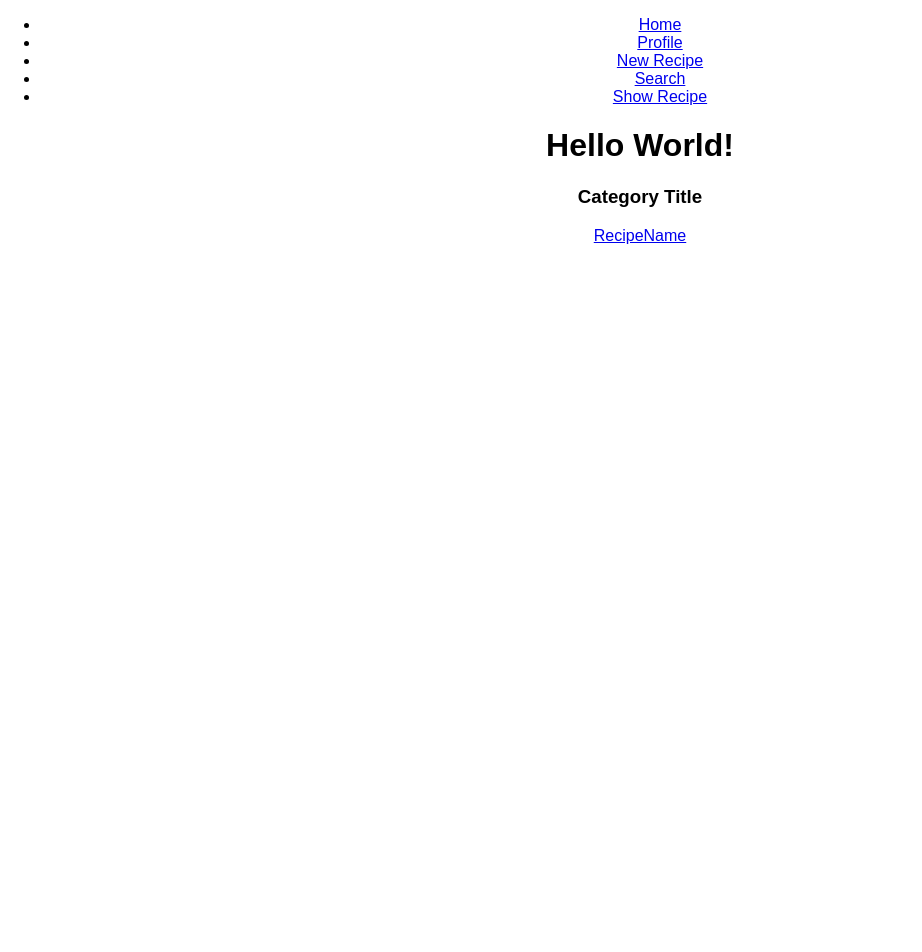
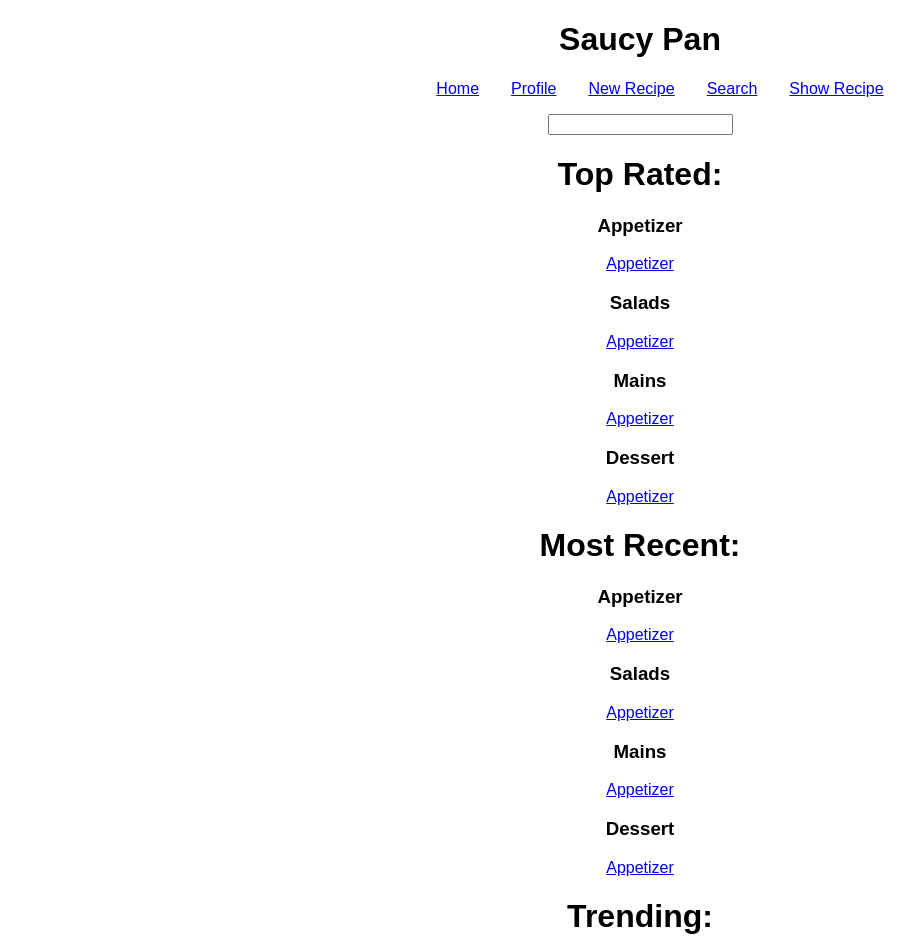
Before and after one commit to nyc-nighthawks-2017/saucypan-og-front-end, a React (Create React App) app: page / in a window 1280 px wide. Shown: the top 952 px of the page, without its empty margins (0-922 px from the left). Before the commit the page ends 800 px from the top, so only its background shows below. Built offline with nearby package versions, Linux system fonts and the light colour scheme.

Commit message:
Redo HomePage and Add contained components

```diff
--- a/src/App.js
+++ b/src/App.js
@@ -43,9 +43,7 @@ class App extends Component {
 
     return (
       <div className="App">
-        <NavBar handleClick = {this.handleClick} />
-        {page}
-        <CategoryDisplay recipe={recipe} />
+        <HomePage />
       </div>
     );
   }
--- a/src/components/categoryDisplay.js
+++ b/src/components/categoryDisplay.js
@@ -1,11 +1,11 @@
 import React from 'react';
-import RecipeLink from './recipeLink.js'
+import RecipeLink from './recipeLink.js';
 
 class CategoryDisplay extends React.Component {
   render() {
     return (
       <div>
-        <h3>Category Title</h3>
+        <h3>{this.props.title}</h3>
         <RecipeLink recipe={this.props.recipe}/>
       </div>
     )
--- a/src/components/homePage.js
+++ b/src/components/homePage.js
@@ -1,9 +1,28 @@
 import React from 'react';
+import NavBar from './navBar.js';
+import CategoryDisplay from './categoryDisplay.js';
+import SearchRecipesForm from './searchRecipesForm.js'
+import TopRatedDisplay from './topRatedDisplay.js';
+import MostRecentDisplay from './mostRecentDisplay.js';
+import TrendingDisplay from './trendingDisplay.js';
 
 class HomePage extends React.Component {
+  componentWillMount() {
+
+  }
+
   render() {
     return (
-      <h1>Hello World!</h1>
+      <div>
+        <header>
+          <h1>Saucy Pan</h1>
+          <NavBar />
+          <SearchRecipesForm />
+          <TopRatedDisplay />
+          <MostRecentDisplay />
+          <TrendingDisplay />
+        </header>
+      </div>
     )
   }
 }
--- /dev/null
+++ b/src/components/mostRecentDisplay.js
@@ -0,0 +1,18 @@
+import React from 'react';
+import CategoryDisplay from './categoryDisplay.js';
+
+class MostRecentDisplay extends React.Component {
+  render() {
+    return (
+      <div>
+        <h1> Most Recent: </h1>
+        <CategoryDisplay title="Appetizer" recipe={{name: "Appetizer", link: "/appetizer"}}/>
+        <CategoryDisplay title="Salads" recipe={{name: "Appetizer", link: "/appetizer"}}/>
+        <CategoryDisplay title="Mains" recipe={{name: "Appetizer", link: "/appetizer"}}/>
+        <CategoryDisplay title="Dessert" recipe={{name: "Appetizer", link: "/appetizer"}}/>
+      </div>
+    );
+  }
+}
+
+export default MostRecentDisplay;
--- /dev/null
+++ b/src/components/searchRecipesForm.js
@@ -0,0 +1,28 @@
+import React from 'react';
+
+class SearchRecipesForm extends React.Component {
+  constructor() {
+    super();
+    this.handleEnterKey = this.handleEnterKey.bind(this);
+  }
+  // event handler for when the enter key is pressed
+  handleEnterKey(event) {
+    // event.preventDefault();
+
+    // if (event.target.value) === '' {
+    //   console.log(event);
+    // }
+
+    console.log(event.keypressed);
+
+  }
+
+  render() {
+    return (
+      <input type="text" onKeyPress={this.handleEnterKey} />
+    );
+  }
+}
+
+
+export default SearchRecipesForm;
--- /dev/null
+++ b/src/components/topRatedDisplay.js
@@ -0,0 +1,18 @@
+import React from 'react';
+import CategoryDisplay from './categoryDisplay.js';
+
+class TopRatedDisplay extends React.Component {
+  render() {
+    return (
+      <div>
+        <h1> Top Rated: </h1>
+        <CategoryDisplay title="Appetizer" recipe={{name: "Appetizer", link: "/appetizer"}}/>
+        <CategoryDisplay title="Salads" recipe={{name: "Appetizer", link: "/appetizer"}}/>
+        <CategoryDisplay title="Mains" recipe={{name: "Appetizer", link: "/appetizer"}}/>
+        <CategoryDisplay title="Dessert" recipe={{name: "Appetizer", link: "/appetizer"}}/>
+      </div>
+    );
+  }
+}
+
+export default TopRatedDisplay;
--- /dev/null
+++ b/src/components/trendingDisplay.js
@@ -0,0 +1,18 @@
+import React from 'react';
+import CategoryDisplay from './categoryDisplay.js';
+
+class TrendingDisplay extends React.Component {
+  render() {
+    return (
+      <div>
+        <h1> Trending: </h1>
+        <CategoryDisplay title="Appetizer" recipe={{name: "Appetizer", link: "/appetizer"}}/>
+        <CategoryDisplay title="Salads" recipe={{name: "Appetizer", link: "/appetizer"}}/>
+        <CategoryDisplay title="Mains" recipe={{name: "Appetizer", link: "/appetizer"}}/>
+        <CategoryDisplay title="Dessert" recipe={{name: "Appetizer", link: "/appetizer"}}/>
+      </div>
+    );
+  }
+}
+
+export default TrendingDisplay;
--- a/src/index.css
+++ b/src/index.css
@@ -3,3 +3,9 @@ body {
   padding: 0;
   font-family: sans-serif;
 }
+
+li {
+  list-style-type: none;
+  display: inline-block;
+  padding: 0 1em;
+}
```
